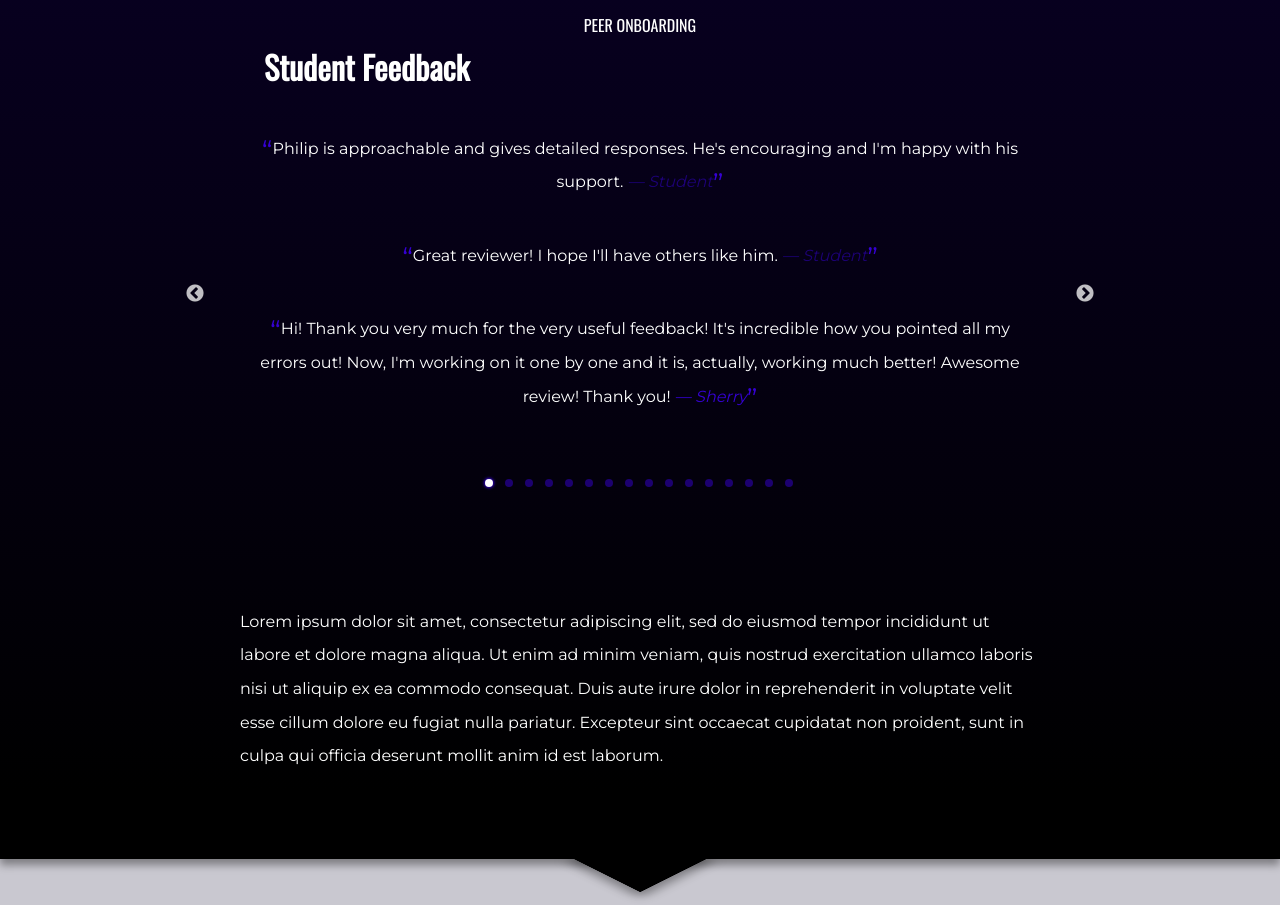
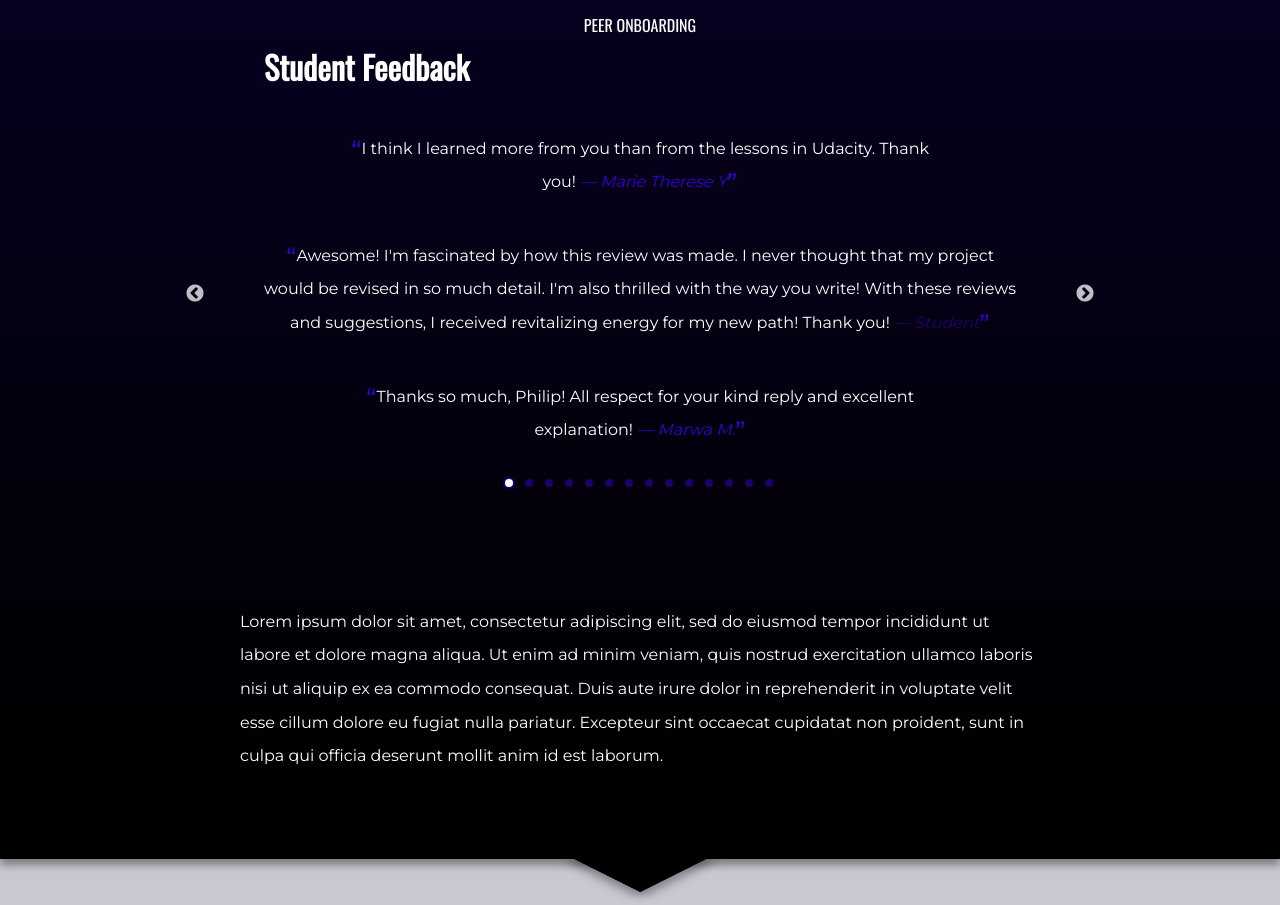
Before and after one commit to warkentien2/warkentien2, a React (Create React App) app: page / in a window 1280 px wide. Shown: the part 2799-3704 px from the top of the page. Built offline with nearby package versions, Linux system fonts and the light colour scheme.

Commit message:
Final reviews arrangement

```diff
--- a/src/components/ReviewSlider/index.js
+++ b/src/components/ReviewSlider/index.js
@@ -6,192 +6,214 @@ import "slick-carousel/slick/slick-theme.css"
 function ReviewSlider({ windowSize }) {
   const reviews = [
     {
+      review: "I think I learned more from you than from the lessons in Udacity. Thank you!",
+      author: "Marie Therese Y",
+      score: 10
+    },
+    {
+      review: "Awesome! I'm fascinated by how this review was made. I never thought that my project would be revised in so much detail. I'm also thrilled with the way you write! With these reviews and suggestions, I received revitalizing energy for my new path! Thank you!",
+      author: "",
+      score: 10
+    },
+    {
+      review: "Thanks so much, Philip! All respect for your kind reply and excellent explanation!",
+      author: "Marwa M.",
+      score: 10
+    },
+    {
+      review: "This review alone is equivalent to taking multiple lessons. It's fascinating how this review doesn't make me feel disappointed in myself. Instead, it motivates me to study materials beyond the curriculum.",
+      author: "",
+      score: 10
+    },
+    {
+      review: "Loved the quote from Neil deGrasse Tyson!",
+      author: "",
+      score: 9
+    },
+    {
+      review: "Excellent revision! I had no idea that it would be this good. This refueled my motivation to proceed with this course and find out what awaits me. Congratulations on such a great job!",
+      author: "",
+      score: 10
+    },
+    {
+      review: "Many thanks for your review! I found it very motivational, helpful, and informative. I will do my best to apply your advice in the future. :-)",
+      author: "",
+      score: 10
+    },
+    {
+      review: "Thanks for the heads up on things I can improve, and for how positive the review was! I left feeling great while still knowing what I can do better, and that's a wonderful feeling.",
+      author: "",
+      score: 10
+    },
+    {
+      review: "Thanks for always giving me a super detailed answer, I truly appreciate it.",
+      author: "",
+      score: 9
+    },
+    {
+      review: "Thank you, Philip, for your time. I read all your notes which are so organized and clear to me ;) The game finally works fine! Thanks again for your support.",
+      author: "Marwa M.",
+      score: 9
+    },
+    {
+      review: "Very detailed review, suggestions are clear and relevant to the code I wrote. Excellent! :)",
+      author: "",
+      score: 9
+    },
+    {
+      review: "Thank you so much for the review! I wasn't expecting this much feedback! It was very helpful and very supportive!",
+      author: "",
+      score: 9
+    },
+    {
+      review: "Awesome and informative review. Learned a ton just from the review itself! Will definitely be applying these notes to improve my code's efficiency as I continue, thank you! :)",
+      author: "",
+      score: 9
+    },
+    {
+      review: "The reviewer was very thorough, suggesting improvements on even small things that would be commonly overlooked.",
+      author: "",
+      score: 9
+    },
+    {
+      review: "This type of review is magnificent!",
+      author: "",
+      score: 9
+    },
+    {
+      review: "BEST FEEDBACK EVER <3! The reviewer shared podcasts, left great reviews, suggested improvements and even used a meme. Thanks for the review. It made my night!",
+      author: "",
+      score: 8
+    },
+    {
+      review: "A great revision! I wasn't expecting all this care with the student, but was pleasantly surprised! Congratulations on this great work and thank you for the suggestions!",
+      author: "",
+      score: 9
+    },
+    {
+      review: "A can't thank you enough for these revisions. They hold so many useful and pertinent orientations.",
+      author: "",
+      score: 9
+    },
+    {
+      review: "So good! To me, this revision was like a bonus lesson.",
+      author: "",
+      score: 9
+    },
+    {
+      review: "I feel excited with the review, there was a clear response to issues I raised, clear instructions on how to make my code better and I appreciate the list of podcast given.",
+      author: "",
+      score: 9
+    },
+    {
       review: "Philip is approachable and gives detailed responses. He's encouraging and I'm happy with his support.",
-      author: ""
+      author: "",
+      score: 8
+    },
+    {
+      review: "I love it, I learned a lot from this correction. Thank you very much.",
+      author: "",
+      score: 8
+    },
+    {
+      review: "A very demanding and challenging review, as it should be! This will help me become a better professional. Thank you!",
+      author: "",
+      score: 8
+    },
+    {
+      review: "Excellent feedback. It's a pleasure to have you as a tutor! :)",
+      author: "",
+      score: 8
+    },
+    {
+      review: "Great reviewer! Gave me some very important suggestions and has a great sense of humor! :D",
+      author: "",
+      score: 8
+    },
+    {
+      review: "Best code review I had on Udacity! There were many excellent tips and you reinforced some core points that I hadn't even acknowledged how important they were! Plus, you added memes hhahahaha I'm still laughing! Thank you, keep it up!",
+      author: "",
+      score: 8
+    },
+    {
+      review: "Super well explained. I understood everything without any troubles. :)",
+      author: "",
+      score: 7
+    },
+    {
+      review: "Hey Philip, thanks, man!!! You are very patient and a good teacher. It's greatly appreciated. I pray many blessings your way!!! Thanks, man, you have no idea! Greatly appreciated!!!",
+      author: "Ray H.",
+      score: 7
+    },
+    {
+      review: "I was very impressed with how clear and didactic this review was! Way beyond my expectations! :)",
+      author: "",
+      score: 7
+    },
+    {
+      review: "I'm so very grateful to the reviewer for using simple terms in his revision, I was having some issues with this content, but now I understand! Such a loveable reviewer. <3",
+      author: "",
+      score: 8
+    },
+    {
+      review: "Thorough code review, much appreciated! Thank you for the feedback.",
+      author: "",
+      score: 7
+    },
+    {
+      review: "Thank you very much!!! Your feedbacks are of immense help to my professional development.",
+      author: "",
+      score: 7
+    },
+    {
+      review: "The review was great! All suggestions were extremely pertinent and added to my project.",
+      author: "",
+      score: 7
+    },
+    {
+      review: "Great revision! It is so great to receive feedback with this level of detail. Congratulations!",
+      author: "",
+      score: 7
+    },
+    {
+      review: "Great revision, quite clear and objective. Thank you for recommending the podcasts and for all the improvement tips!",
+      author: "",
+      score: 7
+    },
+    {
+      review: "This revision exceeded all of my expectations. Very fast and thorough! Congratulations!",
+      author: "",
+      score: 7
+    },
+    {
+      review: "Hats off to your didactic and to the way you explained every required change. Praiseworthy interaction!",
+      author: "",
+      score: 7
+    },
+    {
+      review: "Hi! Thank you so much for this very useful feedback! It's incredible how you pointed out all my errors! Now, I'm working on them one by one and it is, actually, working much better! Awesome review! Thank you!",
+      author: "Sherry",
+      score: 5
+    },
+    {
+      review: "Best review ever! Thanks for your reviews.",
+      author: "",
+      score: 6
+    },
+    {
+      review: "Super constructive feedback - thank you so much! :)",
+      author: "",
+      score: 6
+    },
+    {
+      review: "(Sic) My dude, you are such a kind person with great knowledge and high technical ability. You have supported me a lot.",
+      author: "Abdelrahman M.",
+      score: 5
     },
     {
       review: "Great reviewer! I hope I'll have others like him.",
-      author: ""
-    },
-    {
-      review: "Hi! Thank you very much for the very useful feedback! It's incredible how you pointed all my errors out! Now, I'm working on it one by one and it is, actually, working much better! Awesome review! Thank you!",
-      author: "Sherry"
-    },
-    {
-      review: "Thanks for always giving me a super detailed answer, I truly appreciate it.",
-      author: ""
-    },
-    {
-      review: "Many thanks for your review! I found it very motivational, helpful, and informative. I will do my best to apply your advice in the future. :-)",
-      author: ""
-    },
-    {
-      review: "His/Her attention to every little detail of my code was impeccable!",
-      author: ""
-    },
-    {
-      review: "Very detailed review, suggestions are clear and relevant to the code I wrote. The reviewer considered and reviewed on all my information. Excellent! :)",
-      author: ""
-    },
-    {
-      review: "I love it, I learned a lot from this correction. Thank you very much.",
-      author: ""
-    },
-    {
-      review: "BEST FEEDBACK <3 The reviewer shared podcasts, left great reviews, suggested improvements and even used a meme. Thanks for the review. It made my night.",
-      author: ""
-    },
-    {
-      review: "I was very impressed with how clear and didactic this review was! Way beyond my expectations! :)",
-      author: ""
-    },
-    {
-      review: "Awesome and informative review. Learned a ton just from the review itself! Will definitely be applying these notes to improve my code's efficiency as I continue, thank you! :)",
-      author: ""
-    },
-    {
-      review: "Super constructive feedback - thank you so much! :)",
-      author: ""
-    },
-    {
-      review: "Thanks so much, Philip! All respect for your kind reply and excellent explanation!",
-      author: "Marwa M."
-    },
-    {
-      review: "Thank you so much for the review! I wasn't expecting this much feedback! It was very helpful and very supportive!",
-      author: ""
-    },
-    {
-      review: "Very detailed-oriented reviewer. I liked the feedback!",
-      author: ""
-    },
-    {
-      review: "Very demanding and challenges-setting review, as it should be! This will help me become a better professional. Thank you!",
-      author: ""
-    },
-    {
-      review: "Super well explained. I understood everything without any troubles. :)",
-      author: ""
-    },
-    {
-      review: "(Sic) My dude, you are such a kind person with great knowledge and high technical ability. You have supported me a lot.",
-      author: "Abdelrahman M."
-    },
-    {
-      review: "Thank you, Philip, for your time. I read all your notes which are so organized and clear to me ;) The game finally works fine! Thanks again for your support.",
-      author: "Marwa M."
-    },
-    {
-      review: "I think I learned more from you than from the lessons in Udacity. Thank you!",
-      author: "Marie Therese Y"
-    },
-    {
-      review: "The reviewer was very thorough, suggesting improvements on even small things that I feel that they would be commonly overlooked.",
-      author: ""
-    },
-    {
-      review: "Thorough code review, much appreciated! Thank you for the feedback.",
-      author: ""
-    },
-    {
-      review: "Awesome! I'm fascinated by how this review was made. I never thought that my project would be revised with so much detail. I'm also thrilled with the way you write! With these reviews and suggestions, I received revitalizing energy for my new path! Thank you!",
-      author: ""
-    },
-    {
-      review: "Super detailed review! :-)",
-      author: ""
-    },
-    {
-      review: "The review was great! All suggestions were extremely pertinent and added to my project.",
-      author: ""
-    },
-    {
-      review: "A great revision! I wasn't expecting all this care with the student, but was pleasantly surprised! Congratulations on this great work and thank you for the suggestions!",
-      author: ""
-    },
-    {
-      review: "Thank you very much!!! Your feedbacks are of immense help to my professional development.",
-      author: ""
-    },
-    {
-      review: "Excellent feedback. It's a pleasure to have you as a tutor! :)",
-      author: ""
-    },
-    {
-      review: "This review alone is equivalent to taking multiple lessons. It's fascinating how the reviewer doesn't stick to the limited set of previously covered concepts, but still, the way he approaches the subject doesn't make me feel disappointed in myself. Instead, it motivates me to study materials beyond the curriculum.",
-      author: ""
-    },
-    {
-      review: "This type of review is magnificent!",
-      author: ""
-    },
-    {
-      review: "A can't thank you enough for these revisions. They hold so many useful and pertinent orientations.",
-      author: ""
-    },
-    {
-      review: "Excellent revision! I had no idea that it would be this good. This refueled my motivation to proceed with this course and find out what awaits me. Congratulations on such a great job!",
-      author: ""
-    },
-    {
-      review: "Great reviewer! Gave me some very important suggestions and has a great sense of humor! :D",
-      author: ""
-    },
-    {
-      review: "Great revision! It is so great to receive feedback with this level of detail. Congratulations!",
-      author: ""
-    },
-    {
-      review: "Great revision, quite clear and objective. Thank you for recommending the podcasts and for all the improvement tips!",
-      author: ""
-    },
-    {
-      review: "Best review ever! Thanks for your reviews.",
-      author: ""
-    },
-    {
-      review: "I'm so very grateful to the reviewer for using simple terms in his revision, I was having some issues with this content, but now I understand! Such a loveable reviewer. <3",
-      author: ""
-    },
-    {
-      review: "This revision exceeded all of my expectations. Very fast and thorough! Congratulations!",
-      author: ""
-    },
-    {
-      review: "Excellent job. All points have an explicit description and resource. Where is the name of this mentor or reviewer? Thanks, reviewer!",
-      author: ""
-    },
-    {
-      review: "So good! To me, this revision was like a bonus lesson.",
-      author: ""
-    },
-    {
-      review: "Best code review I had on Udacity! There were many excellent tips and you reinforced some core points that I hadn't even acknowledged how important they were! Plus, you added memes hhahahaha I'm still laughing! Thank you, keep it up!",
-      author: ""
-    },
-    {
-      review: "Hats off to your didactic and to the way you explained every required change. Praiseworthy interaction!",
-      author: ""
-    },
-    {
-      review: "I feel excited with the review, there was a clear response to issues I raised, clear instructions on how to make my code better and I appreciate the list of podcast given.",
-      author: ""
-    },
-    {
-      review: "Loved the quote from Neil deGrasse Tyson!",
-      author: ""
-    },
-    {
-      review: "I appreciate everything my reviewer said. Their feedback was a big help in finishing every little detail about this assignment. So, thank you very much. :)",
-      author: ""
-    },
-    {
-      review: "Hey Philip, thanks, man!!! You are very patient and a good teacher. It's greatly appreciated. I pray many blessings your way!!! Thanks, man, you have no idea! Greatly appreciated!!!",
-      author: "Ray H."
-    },
-    {
-      review: "Thanks for the heads up on things I can improve on, and for how positive the review was! I left feeling great while still knowing what I can do better, and that's a wonderful feeling.",
-      author: ""
+      author: "",
+      score: 5
     }
   ]
 
```
Also changed, not shown: src/components/Tarantula/index.js (+4 -25 lines), src/styles/css/index.css (+20 -39 lines), src/styles/scss/_Tarantula.scss (+93 -34 lines), 1 other file (tests, documents, lock files or other folders).
